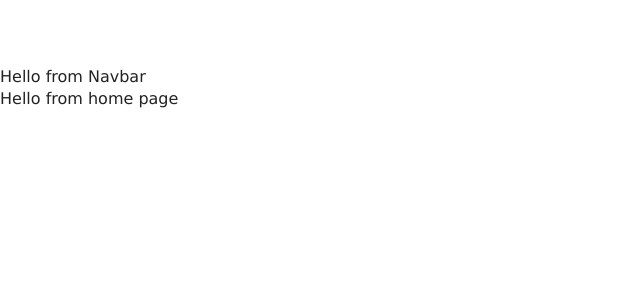
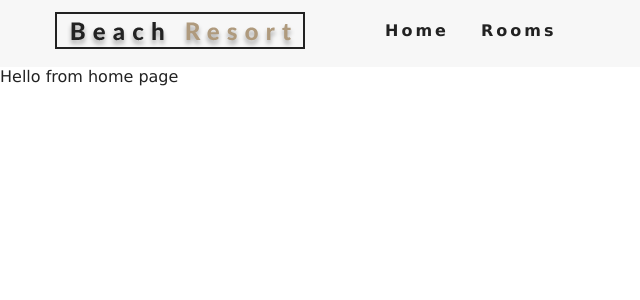
Before and after one commit to ugglr/react-beach-resort-site, a React (Create React App) app: page / in a window 1280 px wide. Shown: the top 300 px of the page, without its empty margins (0-640 px from the left). Built offline with nearby package versions, Linux system fonts and the light colour scheme.

Commit message:
Navbar component complete

```diff
--- a/src/components/Navbar.js
+++ b/src/components/Navbar.js
@@ -1,9 +1,45 @@
 import React, { Component } from "react";
 import logo from "../images/logo.svg";
 import { FaAlignRight } from "react-icons/fa";
+import { Link } from "react-router-dom";
 
 export default class Navbar extends Component {
+  state = {
+    isOpen: false
+  };
+
+  handleToggle = () => {
+    this.setState({ isOpen: !this.state.isOpen });
+  };
+
   render() {
-    return <div>Hello from Navbar</div>;
+    return (
+      <nav className="navbar">
+        <div className="nav-center">
+          <div className="nav-header">
+            <Link to="/">
+              <img src={logo} alt="Beach Resort" />
+            </Link>
+            <button
+              type="button"
+              className="nav-btn"
+              onClick={this.handleToggle}
+            >
+              <FaAlignRight className="nav-icon" />
+            </button>
+          </div>
+          <ul
+            className={this.state.isOpen ? "nav-links show-nav" : "nav-links"}
+          >
+            <li>
+              <Link to="/">Home</Link>
+            </li>
+            <li>
+              <Link to="/rooms">Rooms</Link>
+            </li>
+          </ul>
+        </div>
+      </nav>
+    );
   }
 }
```
